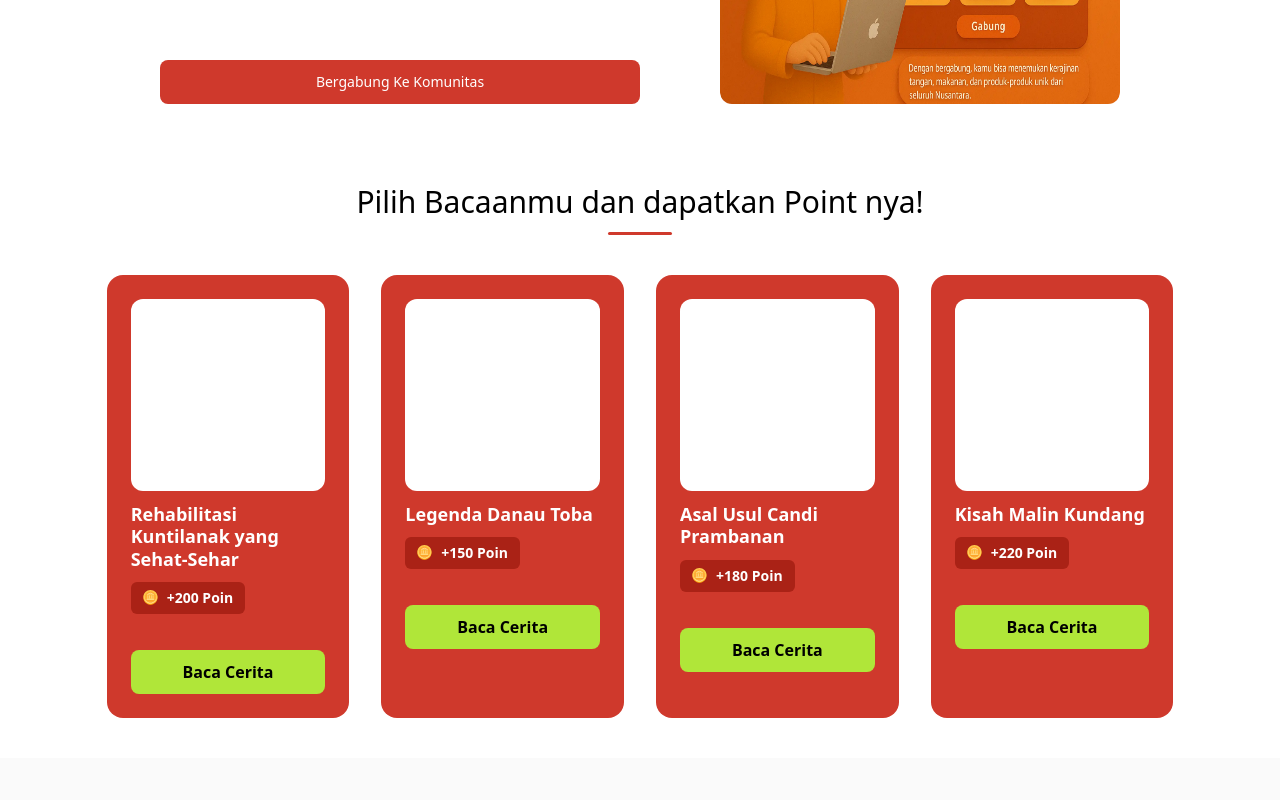
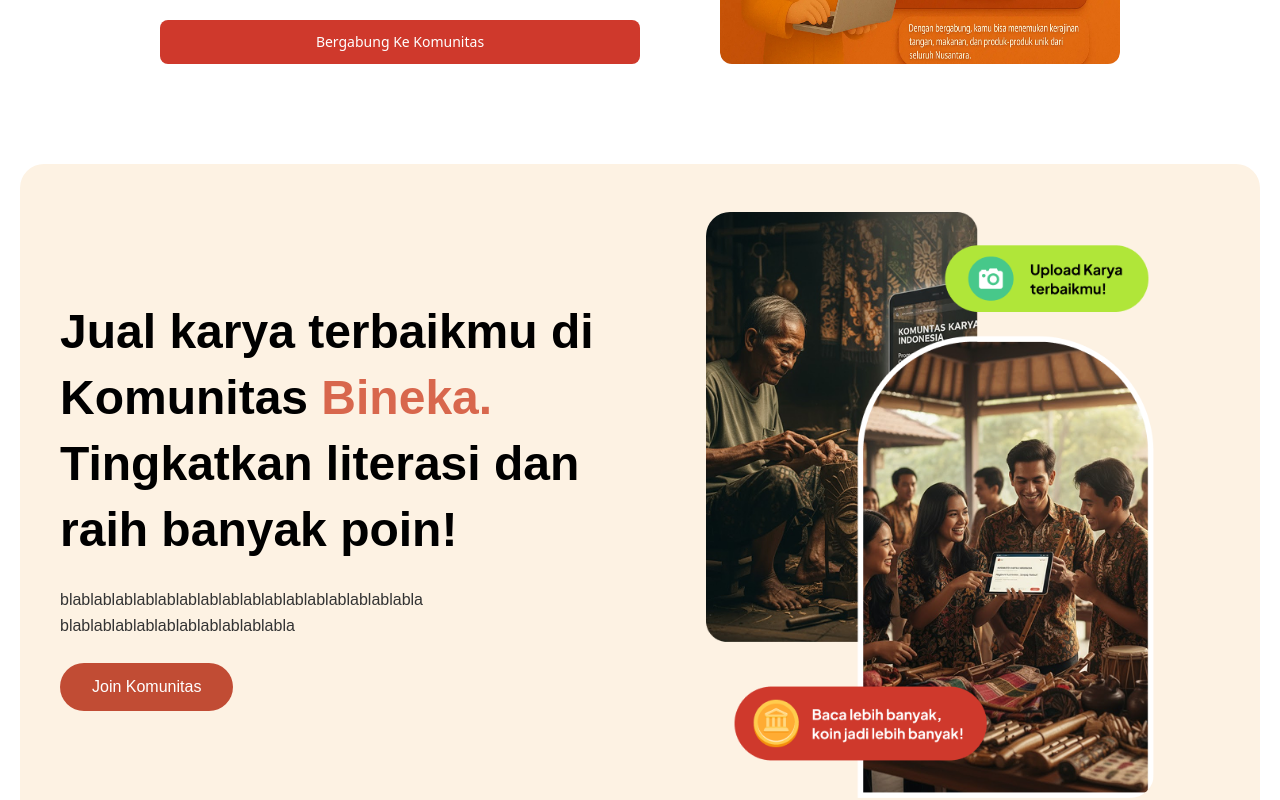
Before and after one commit to firjaabiyu/bineka, a React (Vite) app: page / in a window 1280 px wide. Shown: the part 2800-3600 px from the top of the page. Built offline with nearby package versions, Linux system fonts and the light colour scheme; a web font is replaced by a local one; what @iconify/tailwind4 would draw is missing.

Commit message:
adding community section

```diff
--- /dev/null
+++ b/src/features/landing/landing-component/community.jsx
@@ -0,0 +1,36 @@
+import React from "react";
+
+const CommunitySection = () => {
+  return (
+    <section className="flex justify-center items-center px-5 py-10">
+      <div className="w-full max-w-7xl bg-[#FDF2E3] rounded-3xl px-10 py-12 flex flex-col md:flex-row items-center justify-between">
+        <div className="md:w-1/2 space-y-6">
+          <h1 className="text-3xl md:text-5xl font-bold leading-snug text-[#000] font-jakarta">
+            Jual karya terbaikmu di Komunitas{" "}
+            <span className="text-[#D8674D]">Bineka.</span> <br />
+            Tingkatkan literasi dan raih banyak poin! <br />
+          </h1>
+
+          <p className="text-[#333] text-base leading-relaxed font-jakarta">
+            blablablablablablablablablablablablablablablablabla <br />
+            blablablablablablablablablablabla
+          </p>
+
+          <button className="bg-[#C14C34] text-white font-medium font-jakarta px-8 py-3 rounded-full hover:bg-[#a63e2b] transition">
+            Join Komunitas
+          </button>
+        </div>
+
+        <div className="md:w-1/2 mt-10 md:mt-0 flex justify-center">
+          <img
+            src="src/assets/img-community.png"
+            alt="Komunitas"
+            className="w-[90%] max-w-md rounded-3xl object-cover"
+          />
+        </div>
+      </div>
+    </section>
+  );
+};
+
+export default CommunitySection;
--- a/src/features/landing/landing-component/feature-unggulan-page.jsx
+++ b/src/features/landing/landing-component/feature-unggulan-page.jsx
@@ -14,7 +14,7 @@
 
       const [activeIndex, setActiveIndex] = useState(0);
     return (
-        <div className="w-full flex flex-col gap-10 items-center py-10">
+        <div className="w-full flex flex-col gap-10 items-center pb-15">
             <div className="flex flex-col gap-2 items-center">
                 <p className="text-black text-2xl font-medium">Fitur Unggulan</p>
                 <div className="w-16 h-[3px] bg-[#CF392C] rounded-full mt-1"></div>
--- a/src/features/landing/main-landing.jsx
+++ b/src/features/landing/main-landing.jsx
@@ -1,5 +1,6 @@
 import AboutUs from "./landing-component/about-us";
 import { ArtikelPage } from "./landing-component/artikel-section";
+import CommunitySection from "./landing-component/community";
 import FeatureSection from "./landing-component/feature";
 import { FeatureUnggulanPage } from "./landing-component/feature-unggulan-page";
 import Footer from "./landing-component/footer";
@@ -22,6 +23,7 @@
 
         {/* page feature unggulan VVV */}
         <FeatureUnggulanPage/>
+        <CommunitySection/>
         <ArtikelPage/>
 
         <GaleriKarya/>
```
Also changed, not shown: src/assets/img-community.png (added).
